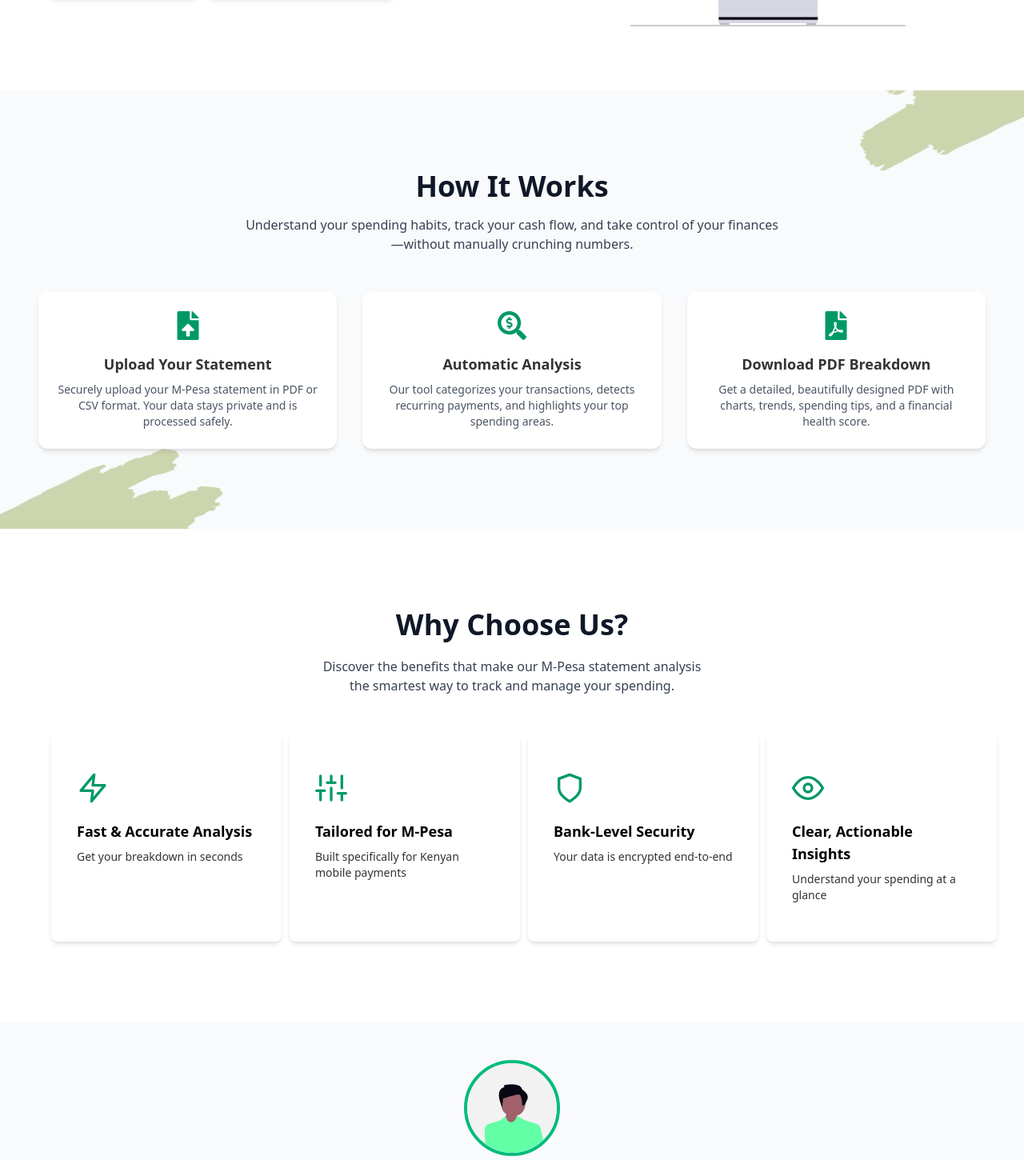
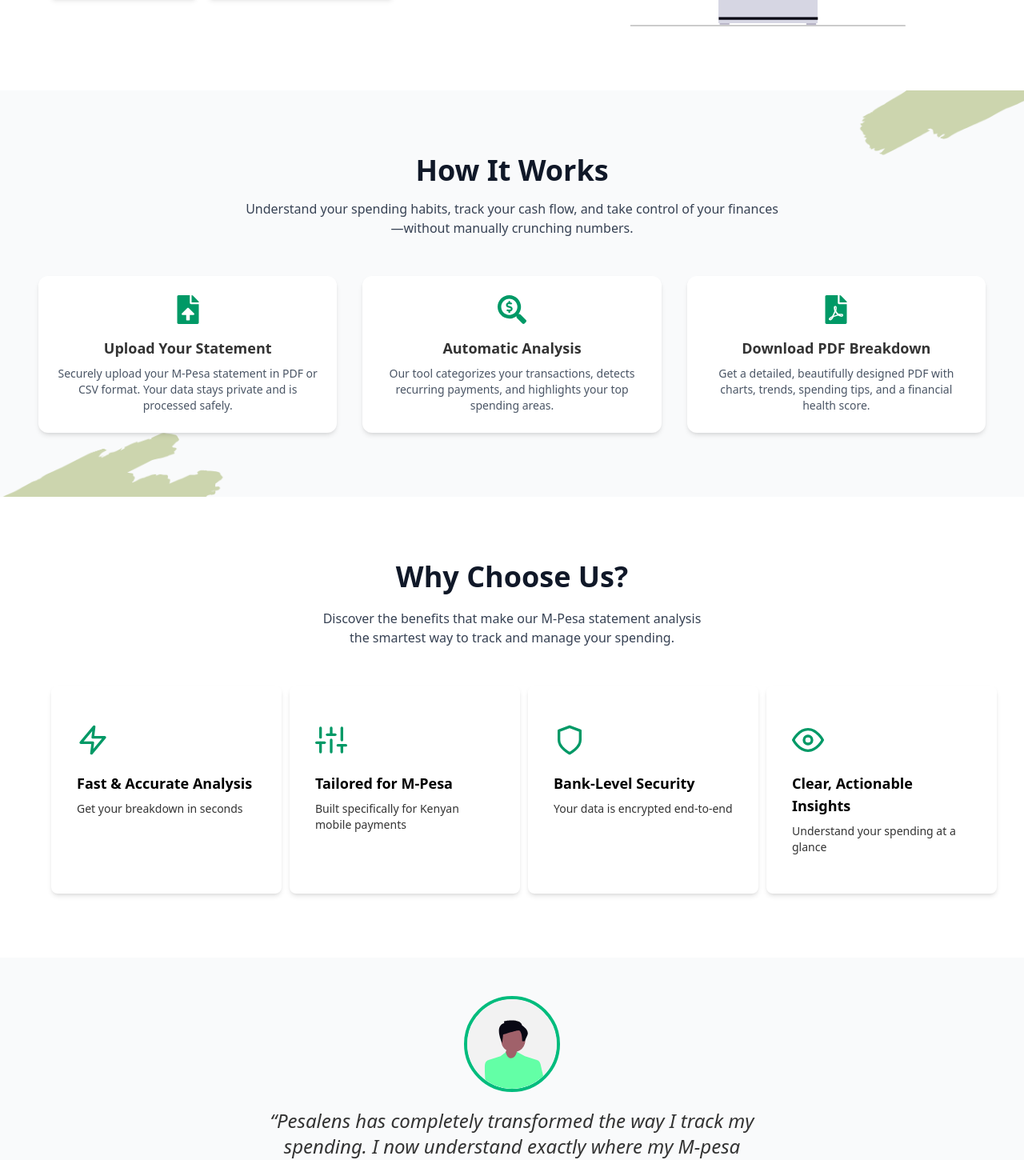
Before and after one commit to samuelkaranja/pesalens, a React (Vite) app: page / in a window 1280 px wide. Shown: the part 503-1953 px from the top of the page at 80% size. Built offline with nearby package versions, Linux system fonts and the light colour scheme.

Commit message:
Reduced the padding in How It Works and Why Choose Us components

```diff
--- a/src/components/Steps/Steps.tsx
+++ b/src/components/Steps/Steps.tsx
@@ -27,7 +27,7 @@
   return (
     <section
       id="how-it-works"
-      className="bg-gray-50 py-25"
+      className="bg-gray-50 py-20"
       style={{
         backgroundImage: `url(${background})`,
         backgroundSize: "cover",
--- a/src/components/WhyChooseUs/WhyChooseUs.tsx
+++ b/src/components/WhyChooseUs/WhyChooseUs.tsx
@@ -26,7 +26,7 @@
   ];
 
   return (
-    <section id="why-choose-us" className="bg-white py-8 md:py-12 lg:py-25">
+    <section id="why-choose-us" className="bg-white py-8 md:py-12 lg:py-20">
       <div className="max-w-7xl mx-auto px-6 sm:px-8 lg:px-16">
         <h2 className="text-3xl sm:text-4xl lg:text-4xl font-bold text-gray-900 text-center mb-5">
           Why Choose Us?
```
